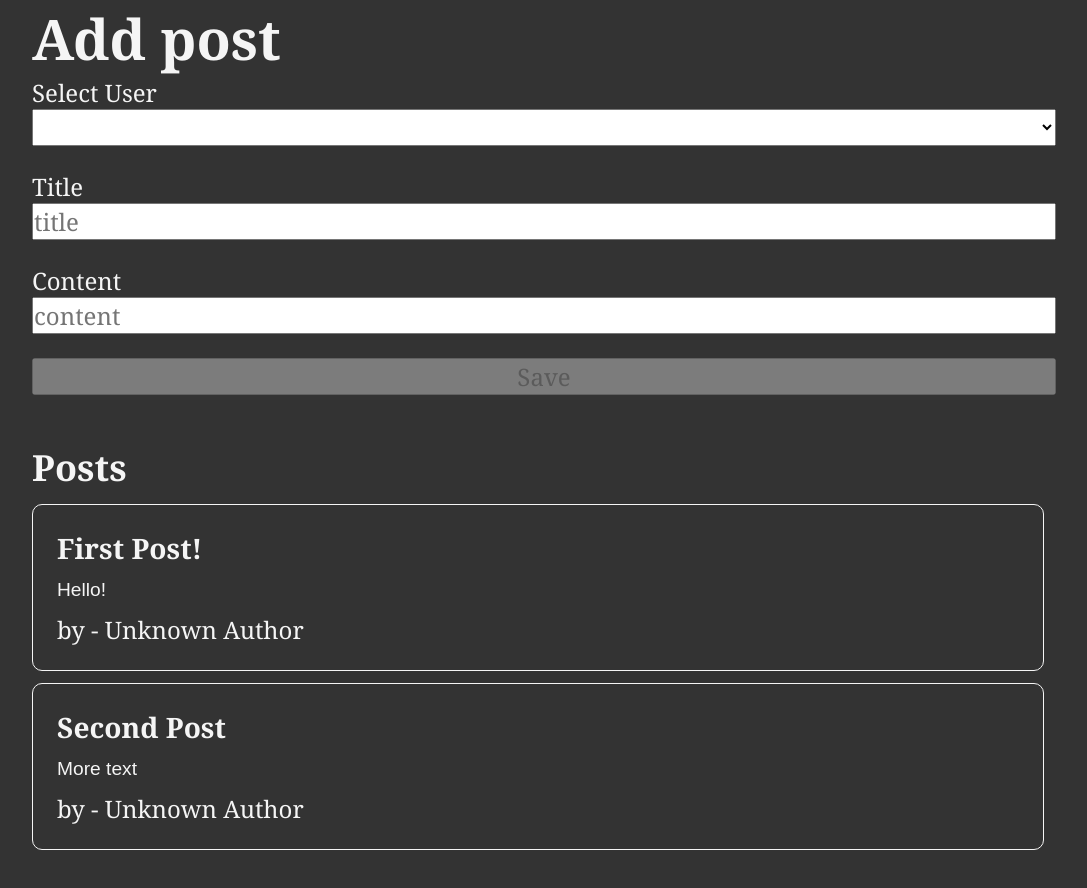
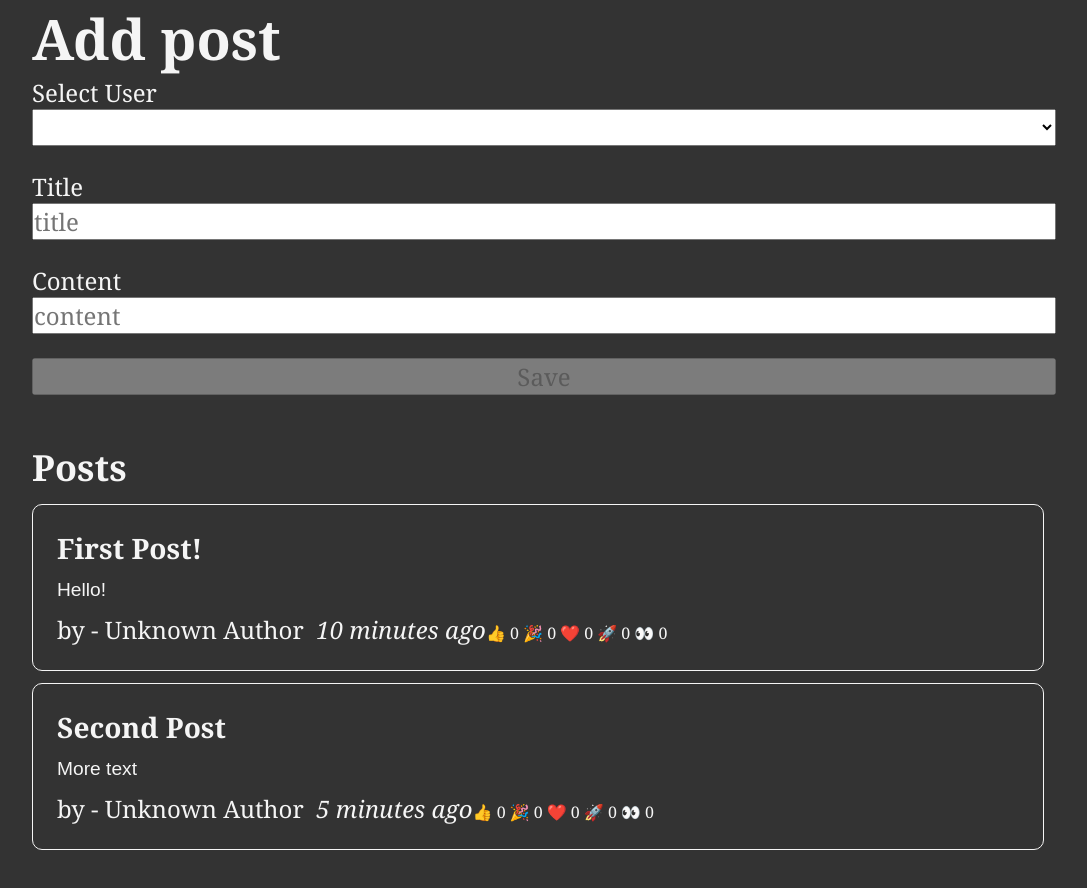
Before and after one commit to nikhilsinha822/react-redux-Toolkit, a React (Create React App) app: page / in a window 1280 px wide. Shown: the top 888 px of the page, without its empty margins (96-1183 px from the left). Built offline with nearby package versions, Linux system fonts and the light colour scheme.

Commit message:
reaction and date added

```diff
--- a/package.json
+++ b/package.json
@@ -7,6 +7,7 @@
     "@testing-library/jest-dom": "^5.16.5",
     "@testing-library/react": "^13.4.0",
     "@testing-library/user-event": "^13.5.0",
+    "date-fns": "^2.30.0",
     "react": "^18.2.0",
     "react-dom": "^18.2.0",
     "react-redux": "^8.0.5",
--- /dev/null
+++ b/src/features/Reaction.js
@@ -0,0 +1,20 @@
+import { useDispatch } from "react-redux"
+import { reactionsAdded } from "./posts/postsSlice";
+
+const reactionEmoji = {
+    thumbsUp: '👍',
+    hooray: '🎉',
+    heart: '❤️',
+    rocket: '🚀',
+    eyes: '👀',
+}
+
+const Reaction = ({ post }) => {
+    const dispatch = useDispatch();
+    return Object.entries(reactionEmoji).map(([name, emoji]) => <button className="reactionButton" key={name} onClick={() => dispatch(reactionsAdded({ postId: post.id, reaction: name }))}>
+        {emoji} {post.reactions[name]}
+    </button>
+    )
+}
+
+export default Reaction
--- /dev/null
+++ b/src/features/TimeAgo.js
@@ -0,0 +1,19 @@
+import React from 'react'
+import { parseISO, formatDistanceToNow } from 'date-fns'
+
+const TimeAgo = ({timestamp}) => {
+  let timeAgo='';
+  if(timestamp){
+    const date = parseISO(timestamp);
+    const timePeriod = formatDistanceToNow(date)
+    timeAgo =  `${timePeriod} ago`
+  }
+
+  return (
+    <span title={timestamp}>
+        &nbsp; <i>{timeAgo}</i>
+    </span>
+  )
+}
+
+export default TimeAgo
--- a/src/features/posts/Posts.js
+++ b/src/features/posts/Posts.js
@@ -2,6 +2,8 @@
 import Author from './Author'
 import { useSelector } from 'react-redux'
 import { selectAllPosts } from './postsSlice'
+import TimeAgo from '../TimeAgo'
+import Reaction from '../Reaction'
 
 const Posts = () => {
   const posts = useSelector(selectAllPosts)
@@ -10,7 +12,8 @@
           <h3>{post.title}</h3>
           <p>{post.content.substring(0,100)}</p>
           <Author userId={post.userId}/>
-          {console.log(post)}
+          <TimeAgo timestamp={post.date}/>
+          <Reaction post={post}/>
       </article>
   ))
   return (
--- a/src/features/posts/postsSlice.js
+++ b/src/features/posts/postsSlice.js
@@ -1,9 +1,10 @@
 import { createSlice } from "@reduxjs/toolkit";
 import { nanoid } from "@reduxjs/toolkit";
+import { sub } from 'date-fns'
 
 const initialState = [
-    { id: '1', title: 'First Post!', content: 'Hello!' },
-    { id: '2', title: 'Second Post', content: 'More text' },
+    { id: '1', title: 'First Post!', content: 'Hello!', date: sub(new Date(), { minutes: 10 }).toISOString(), reactions: { thumbsUp: 0, hooray: 0, heart: 0, rocket: 0, eyes: 0 } },
+    { id: '2', title: 'Second Post', content: 'More text', date: sub(new Date(), { minutes: 5 }).toISOString(), reactions: { thumbsUp: 0, hooray: 0, heart: 0, rocket: 0, eyes: 0 } },
 ];
 
 const postsSlice = createSlice({
@@ -21,9 +22,24 @@
                         id: nanoid(),
                         title,
                         content,
-                        userId
+                        userId,
+                        date: new Date().toISOString(),
+                        reactions: {
+                            thumbsUp: 0,
+                            hooray: 0,
+                            heart: 0,
+                            rocket: 0,
+                            eyes: 0,
+                        }
                     }
                 }
+            }
+        },
+        reactionsAdded(state, action) {
+            const { postId, reaction } = action.payload;
+            const existingPost = state.find(post => post.id === postId);
+            if (existingPost) {
+                existingPost.reactions[reaction]++;
             }
         }
     }
@@ -31,6 +47,6 @@
 
 export const selectAllPosts = (state) => state.posts;
 
-export const { addPost } = postsSlice.actions;
+export const { addPost, reactionsAdded } = postsSlice.actions;
 
 export default postsSlice.reducer;
```
Also changed, not shown: 1 other file (tests, documents, lock files or other folders).
